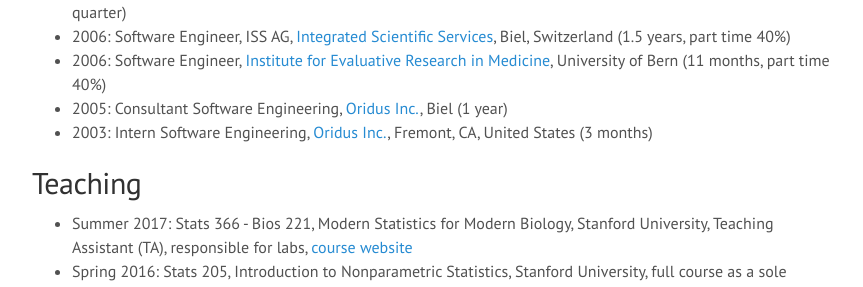
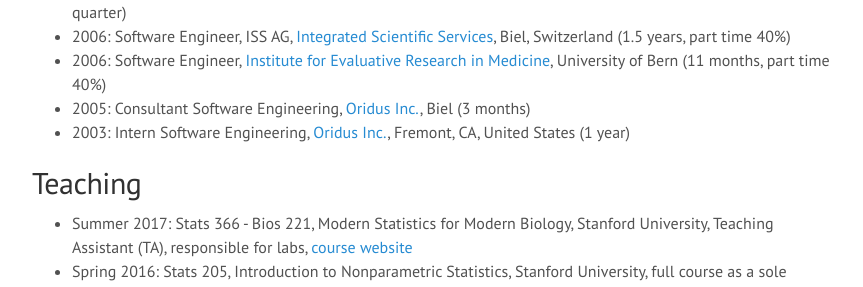
Before and after one commit to ChristofSeiler/ChristofSeiler.github.io, a Jekyll site: the page built from about.md, in a window 1280 px wide. Shown: the part 690-977 px from the top of the page, without its empty margins (208-1071 px from the left). Built offline with Jekyll 4.4.1, drawn with Linux system fonts in a browser that asks for light colours.

Commit message:
fix time

```diff
--- a/about.md
+++ b/about.md
@@ -23,8 +23,8 @@ title: CV
 * 2010: Visiting Graduate Fellow, [Statistical and Applied Mathematical Sciences Institute](https://www.samsi.info/), NC, United States (Fall quarter)
 * 2006: Software Engineer, ISS AG, [Integrated Scientific Services](http://www.iss-ag.ch/en), Biel, Switzerland (1.5 years, part time 40%)
 * 2006: Software Engineer, [Institute for Evaluative Research in Medicine](http://www.memcenter.unibe.ch/), University of Bern (11 months, part time 40%)
-* 2005: Consultant Software Engineering, [Oridus Inc.](https://www.bloomberg.com/research/stocks/private/snapshot.asp?privcapid=524394), Biel (1 year)
-* 2003: Intern Software Engineering, [Oridus Inc.](https://www.bloomberg.com/research/stocks/private/snapshot.asp?privcapid=524394), Fremont, CA, United States (3 months)
+* 2005: Consultant Software Engineering, [Oridus Inc.](https://www.bloomberg.com/research/stocks/private/snapshot.asp?privcapid=524394), Biel (3 months)
+* 2003: Intern Software Engineering, [Oridus Inc.](https://www.bloomberg.com/research/stocks/private/snapshot.asp?privcapid=524394), Fremont, CA, United States (1 year)
 
 ## Teaching
 
```
